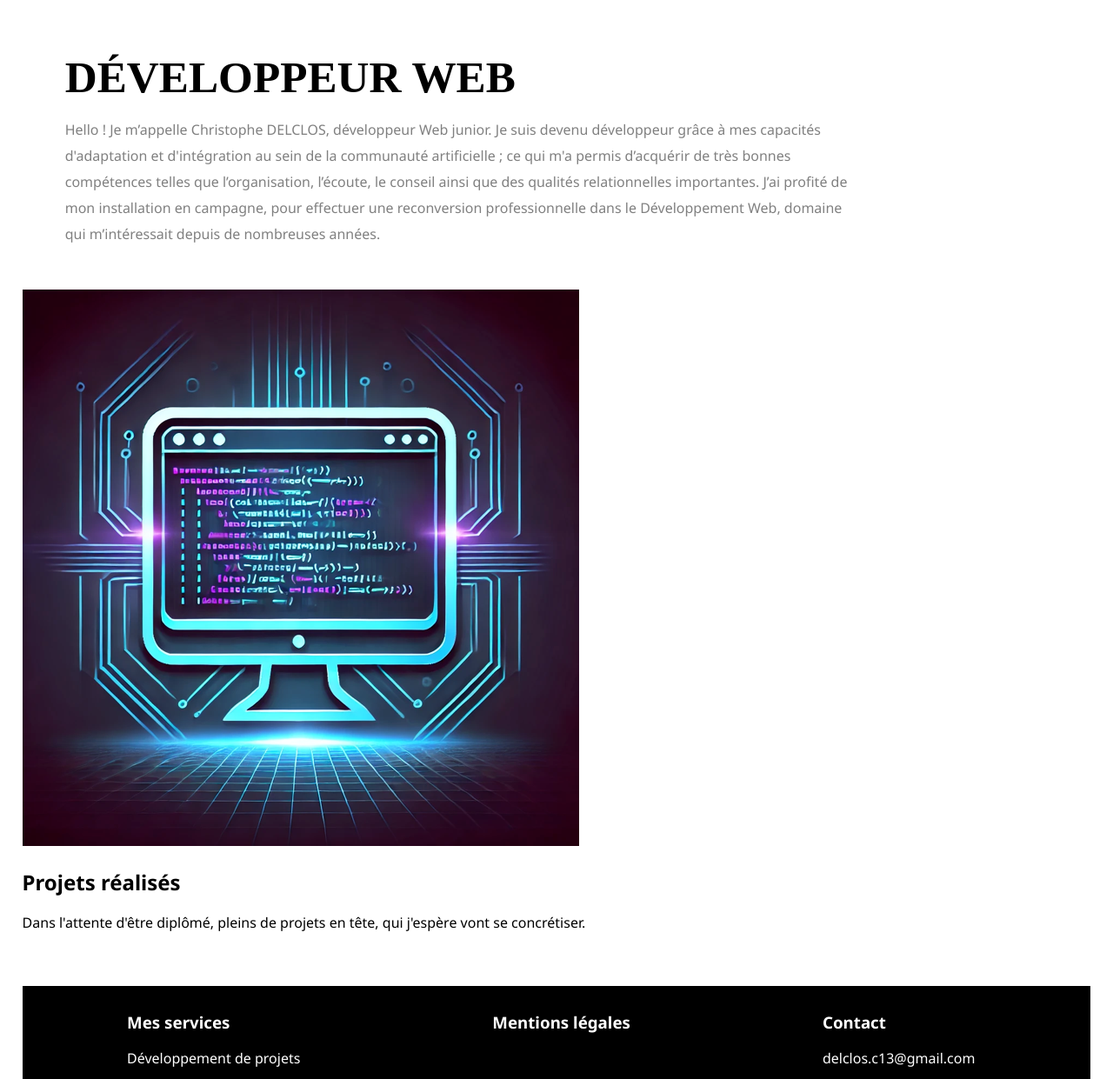
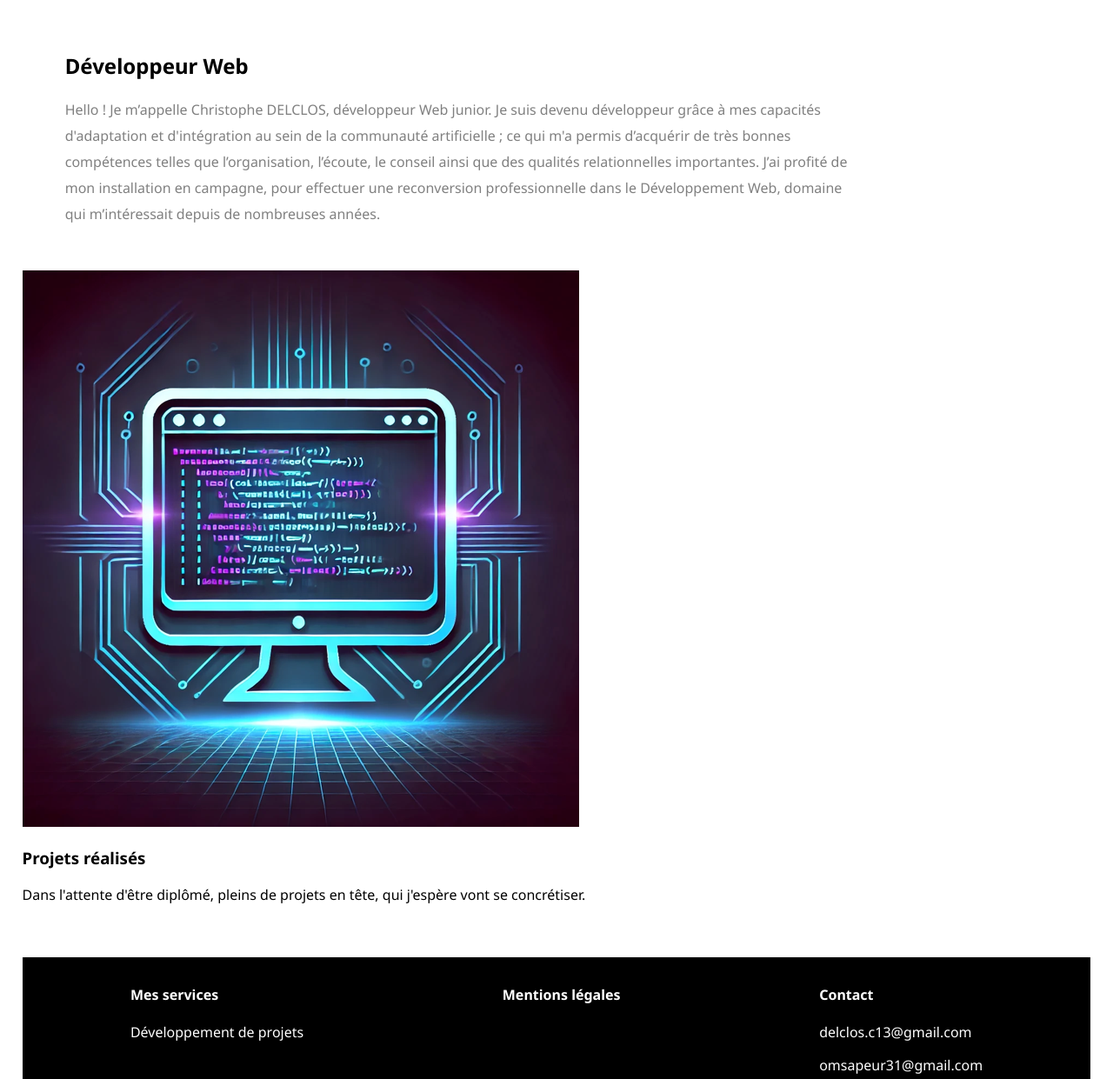
Before and after one commit to Cricrou13/portfolio2, a plain HTML site: page index.html in a window 1280 px wide. Shown: the part 53-1294 px from the top of the page at 87% size. Drawn offline with Linux system fonts and the light colour scheme; files that its build step writes are made by us from their sources.

Commit message:
Modif html

```diff
--- a/index.html
+++ b/index.html
@@ -23,7 +23,7 @@
     </nav>
     <section class="page-content">
         <header>
-            <h1> Développeur Web</h1>
+            <h2> Développeur Web</h2>
             <p> Hello ! Je m’appelle Christophe DELCLOS, développeur Web junior.
                 Je suis devenu développeur grâce à mes capacités d'adaptation et d'intégration au sein de la communauté
                 artificielle ; ce qui m'a permis d’acquérir de très bonnes compétences telles que l’organisation,
@@ -37,21 +37,21 @@
         <img src="images/Image1.jpg" alt="presentation-image">
     </section>
     <section class="projects-section">
-        <h1>Projets réalisés</h1>
+        <h3>Projets réalisés</h3>
         <div class="projects">
             <p>Dans l'attente d'être diplômé, pleins de projets en tête, qui j'espère vont se concrétiser.</p>
         </div>
     </section>
     <footer>
         <div class="colonne">
-            <h3>Mes services</h3>
+            <h4>Mes services</h4>
             <p>Développement de projets</p>
         </div>
         <div class="colonne1">
-            <h3>Mentions légales</h3>
+            <h4>Mentions légales</h4>
         </div>
         <div class="colonne2">
-            <h3>Contact</h3>
+            <h4>Contact</h4>
             <p>delclos.c13@gmail.com</p>
             <p>omsapeur31@gmail.com</p>
         </div>
```
Also changed, not shown: 1 other file.
